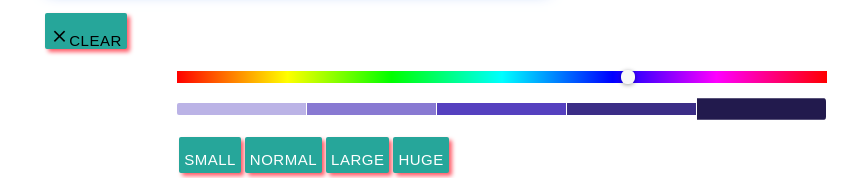
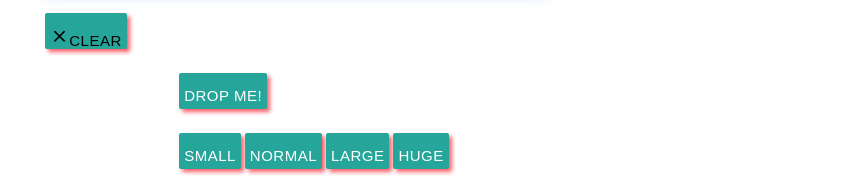
Before and after one commit to cdecamp77/drawify, a React (Create React App) app: page /photobooth in a window 1280 px wide. Shown: the part 916-1094 px from the top of the page, without its empty margins (138-996 px from the left). Built offline with nearby package versions, Linux system fonts and the light colour scheme.

Commit message:
Added colorPicker, need to style better

```diff
--- a/routes/routes.js
+++ b/routes/routes.js
@@ -17,7 +17,7 @@ module.exports = function(app, passport) {
     });
 
 function isLoggedIn(req, res, next) {
-    if(req.isAuthenticated())
+    if(req.user)
         return next();
     res.redirect('/');
 }
--- a/src/components/ClearDrawingButton/ClearDrawingButton.jsx
+++ b/src/components/ClearDrawingButton/ClearDrawingButton.jsx
@@ -5,7 +5,7 @@ const ClearDrawingButton = (props) => {
     return (
         <div className="row">
             <div id="clearButton">
-                <a className="btn waves-effect waves-light s12" id="clearCanvas"><i className="large material-icons">clear</i>Clear</a>
+                <a onClick={props.clearCanvas}className="btn waves-effect waves-light s12" id="clearCanvas"><i className="large material-icons">clear</i>Clear</a>
             </div>
         </div>
     )
--- /dev/null
+++ b/src/components/ColorPicker/ColorPicker.jsx
@@ -0,0 +1,26 @@
+import React from 'react';
+const ColorPicker = (props) => {
+    return (
+        <div>
+
+          <a class='dropdown-button btn' href='#' data-activates='dropdown1'>Drop Me!</a>
+
+  <ul id='dropdown1' class='dropdown-content'>
+    <li><button className="colors" onClick={props.purple} id="purple"></button></li>
+    <li><button className="colors" onClick={props.green} id="green"></button></li>
+    <li><button className="colors" onClick={props.red} id="red"></button></li>
+    <li><button className="colors" onClick={props.blue} id="blue"></button></li>
+    <li><button className="colors" onClick={props.black} id="black"></button></li>
+  </ul>
+
+             {/* <CirclePicker onClick={(color, event) => props.handleChangeComplete(color)}/> */}
+             {/* <button className="colors" onClick={props.purple} id="purple"></button>
+             <button className="colors" onClick={props.green} id="green"></button>
+             <button className="colors" onClick={props.red} id="red"></button>
+             <button className="colors" onClick={props.blue} id="blue"></button>
+             <button className="colors" onClick={props.black} id="black"></button> */}
+        </div>
+    )
+}
+
+export default ColorPicker
--- a/src/components/Toolbar/Toolbar.jsx
+++ b/src/components/Toolbar/Toolbar.jsx
@@ -1,5 +1,5 @@
 import React from 'react';
-import { SliderPicker } from 'react-color';
+import ColorPicker from '../ColorPicker/ColorPicker'
 
 
 const Toolbar = (props) => {
@@ -7,9 +7,16 @@ const Toolbar = (props) => {
     return (
         <div className="container">
             <div className="row">
-                <SliderPicker
-                color={props.background}
-                onChangeComplete={props.onChangeComplete}
+                 <ColorPicker
+                    blue={props.blue}
+                    purple={props.purple}
+                    black={props.black}
+                    red={props.red}
+                    green={props.green}
+                    selectColor={props.selectColor}
+                    addClick={props.addClick}
+                    color={props.curColor}
+                    handleChangeComplete={props.handleChangeComplete}
                 />
             </div>
                     <div className="row">
@@ -23,7 +30,7 @@ const Toolbar = (props) => {
                     <div className="row">
                         <div id="toolButtons s12">
                             <a className="btn waves-effect waves-light s6" id="marker"><i className="small material-icons">brush</i>Brush</a>
-                            <a className="btn waves-effect waves-light s6" id="eraser"><i className="small material-icons">edit</i>Eraser</a>
+                            <a className="btn waves-effect waves-light s6" onClick={props.eraser}><i className="small material-icons">edit</i>Eraser</a>
                         </div>
                     </div>
             </div>
--- a/src/pages/App/App.css
+++ b/src/pages/App/App.css
@@ -9,8 +9,25 @@
     text-decoration: none;
 }
 
-.PhotoBooth {
+.colors {
+    height: 12px;
+    border-radius: 50%
+}
 
+#purple {
+    background-color: purple;
+}
+#black {
+    background-color: black;
+}
+#red {
+    background-color: red;
+}
+#green {
+    background-color: green;
+}
+#blue {
+    background-color: blue;
 }
 
 canvas {
--- a/src/pages/App/App.jsx
+++ b/src/pages/App/App.jsx
@@ -13,20 +13,62 @@ let clickSize = [];
 let paint;
 let radius;
 let curTool = 'marker';
-let curColor = '#fff';
+let curColor = 'pink';
 let curSize = 'normal';
 
 class App extends Component {
     constructor (props) {
         super(props);
         this.state = {
+            curColor: 'pink',
+            background: '#fff',
             constraints: {
-            background: '#fff',
                 audio: false,
                 video: {width: 500, height: 300}}
         };
         this.handleStartClick = this.handleStartClick.bind(this);
         this.takePicture = this.takePicture.bind(this);
+    }
+
+    getInitialState = () => {
+        return {
+            curColor: '#333',
+            curTool: 'marker',
+            curSize: 'normal'
+        }
+    }
+
+    // handleChangeComplete = (color) => {
+    //     var colorChoice = document.getElementById('colorPicker').addEventListener('click', );
+
+    //     clickColor.unshift(color);
+    //     this.setState({curColor: color.hex });
+    //     console.log(clickColor);
+    // };
+
+    blue = () => {
+        curColor = 'blue';
+        console.log(curColor);
+    }
+
+    purple = () => {
+        curColor = 'purple';
+        console.log(curColor);
+    }
+
+    black = () => {
+        curColor = 'black';
+        console.log(curColor);
+    }
+
+    green = () => {
+        curColor = 'green';
+        console.log(curColor);
+    }
+
+    red = () => {
+        curColor = 'red';
+        console.log(curColor);
     }
 
     componentDidMount() {
@@ -37,7 +79,7 @@ class App extends Component {
             })
         );
 
-        getUserMedia(constraints)
+    getUserMedia(constraints)
         .then((stream) => {
             const video = document.querySelector('video');
             const vendorURL = window.URL || window.webkitURL;
@@ -69,10 +111,6 @@ class App extends Component {
         photo.setAttribute('src', data);
     }
 
-    handleChangeComplete = (color) => {
-        this.setState({background: color.hex });
-    };
-
     redraw = () => {
         const canvas = document.querySelector('canvas');
         const context = canvas.getContext('2d');
@@ -97,11 +135,22 @@ class App extends Component {
             context.moveTo(clickX[i]-1, clickY[i]);
         }
         context.lineTo(clickX[i], clickY[i]);
-        context.closePath();
         context.strokeStyle = clickColor[i];
         context.lineWidth = radius;
         context.stroke();
+        context.closePath();
         }
+    }
+
+    eraser = () => {
+        curTool = 'eraser';
+        if (curTool === 'eraser') {
+            curColor = 'white';
+            curTool = 'marker';
+        } else {
+            clickColor.push(curColor);
+        }
+        console.log('eraser');
     }
 
     addClick = (x, y, dragging) => {
@@ -114,6 +163,10 @@ class App extends Component {
             clickColor.push(curColor);
         }
         clickSize.push(curSize);
+    }
+
+    clearCanvas = () => {
+
     }
 
     handleMouseDown = (e) => {
@@ -134,7 +187,7 @@ class App extends Component {
         }
     }
 
-    handleMouseUp= (e) => {
+    handleMouseUp = (e) => {
         paint = false;
         this.redraw();
     }
@@ -148,13 +201,21 @@ class App extends Component {
                     } />
                     <Route exact path='/photobooth' render={() =>
                         <PhotoBooth
+                        blue={this.blue}
+                        purple={this.purple}
+                        black={this.black}
+                        red={this.red}
+                        green={this.green}
+                        selectColor={this.selectColor}
+                        eraser={this.eraser}
+                        clearCanvas={this.clearCanvas}
                         handleMouseUp={this.handleMouseUp}
                         handleMouseMove={this.handleMouseMove}
                         handleMouseDown={this.handleMouseDown}
                         redraw={this.redraw}
                         addClick={this.addClick}
-                        color={this.state.background}
-                        onChangeComplete={this.handleChangeComplete}
+                        color={this.state.curColor}
+                        handleChangeComplete={this.handleChangeComplete}
                         handleStartClick={this.handleStartClick} />
                     } />
                     <Route exact path='/gallery' render={() =>
--- a/src/pages/PhotoBooth/PhotoBooth.jsx
+++ b/src/pages/PhotoBooth/PhotoBooth.jsx
@@ -3,6 +3,7 @@ import WebCam from '../../components/WebCam/WebCam';
 import ClearDrawingButton from '../../components/ClearDrawingButton/ClearDrawingButton';
 import Toolbar from '../../components/Toolbar/Toolbar.jsx';
 import Drawing from '../../components/Drawing/Drawing';
+// import ColorPicker from '../../components/ColorPicker/ColorPicker';
 
 const PhotoBooth = (props) => {
 
@@ -17,13 +18,19 @@ const PhotoBooth = (props) => {
                     redraw={props.redraw}
                     addClick={props.addClick}
                 />
-                <ClearDrawingButton />
+                <ClearDrawingButton clearCanvas={props.clearCanvas}/>
+
                 <Toolbar
+                    blue={props.blue}
+                    purple={props.purple}
+                    black={props.black}
+                    red={props.red}
+                    green={props.green}
+                    selectColor={props.selectColor}
+                    eraser={props.eraser}
                     handleMouseDown={props.handleMouseDown}
                     redraw={props.redraw}
                     addClick={props.addClick}
-                color={props.background}
-                onChangeComplete={props.handleChangeComplete}
                 />
             </div>
         </div>
```
Also changed, not shown: src/components/ColorPicker/ColorPicker.css (added). Lines whose indentation alone changed are shown as unchanged.
